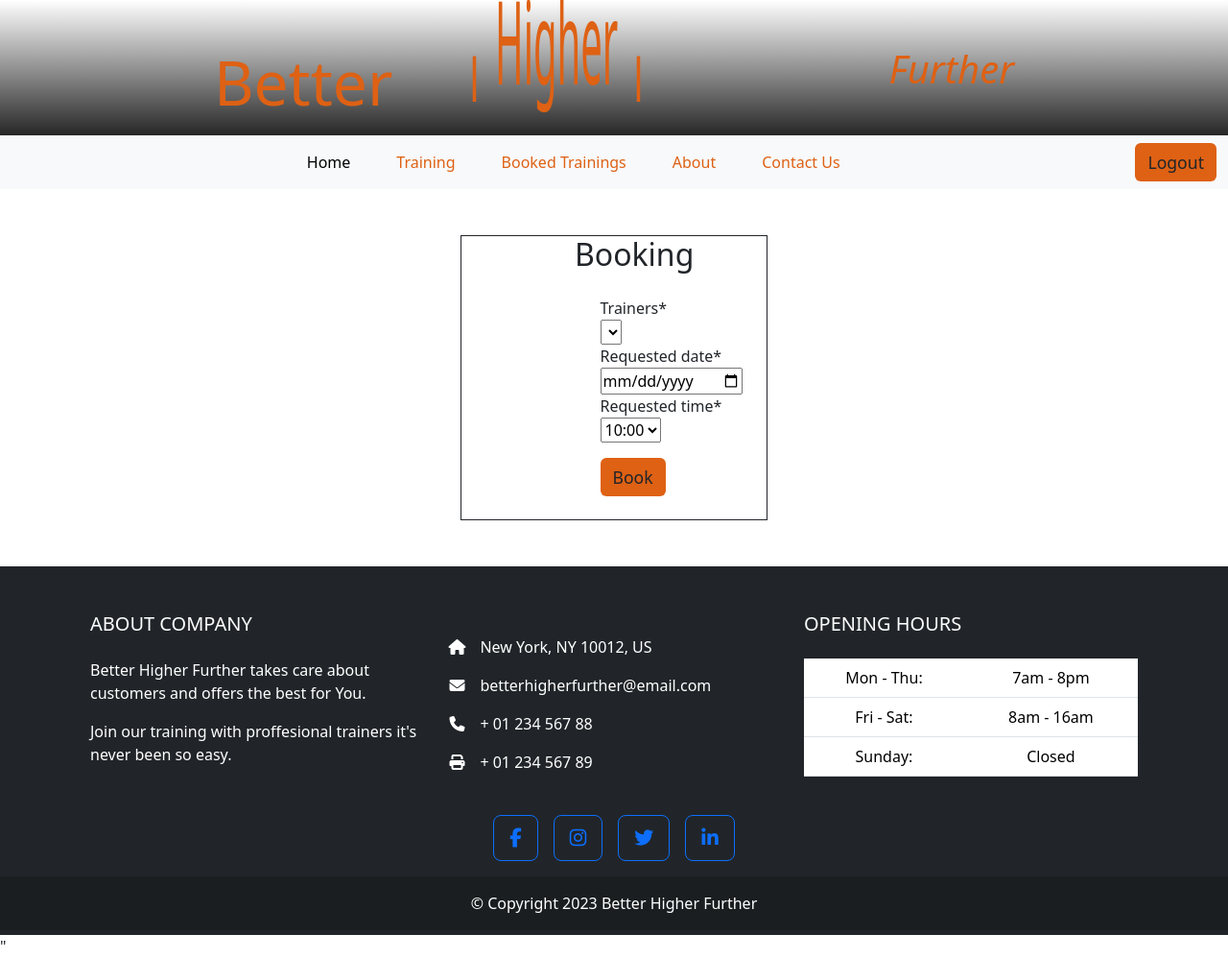
After one commit to BogdanFSD/Better_Hgher_Further, a Django app: page /class_booking/ in a window 1280 px wide. The commit adds this page. Shown: the whole page at 96% size. Run offline with Django 3.2, Linux system fonts and the light colour scheme; the visitor is signed in with stand-in values (Sample User, id 1); lists and menus that the app fills with data are empty; some libraries are stand-ins or nearby versions; some web fonts are replaced.

Commit message:
finished views for booking session, styled booking, linked form

```diff
--- a/better_higher/urls.py
+++ b/better_higher/urls.py
@@ -20,5 +20,6 @@ urlpatterns = [
     path('admin/', admin.site.urls),
     path('', include('home.urls'), name='home_urls'),
     path('accounts/', include('allauth.urls')),
-    path('summernote/', include('django_summernote.urls')),
+    path('class_booking/', include('booking.urls')),
+
 ]
--- a/booking/admin.py
+++ b/booking/admin.py
@@ -5,4 +5,5 @@ from .models import Booking_class
 
 @admin.register(Booking_class)
 class Booking_class_Admin(admin.ModelAdmin):
-    list_dsiplay = ('user', 'trainers', 'requested_date', 'requested_time', 'status')
+    list_dsiplay = ('user', 'trainers',
+        'requested_date', 'requested_time', 'status')
--- a/booking/forms.py
+++ b/booking/forms.py
@@ -1,3 +1,18 @@
 from django import forms
+from django.forms import ModelForm
+from .models import Booking_class
 
-from .models import Booking_class
+
+class DateInput(forms.DateInput):
+    input_type = 'date'
+
+
+class Booking_class_form(forms.ModelForm):
+    # requested_date = forms.DateField(input_formats=['%d/%m/%Y'])
+
+    class Meta:
+        model = Booking_class
+        fields = ('trainers', 'requested_date', 'requested_time')
+        widgets = {
+            'requested_date': DateInput(),
+        }
--- a/booking/models.py
+++ b/booking/models.py
@@ -36,15 +36,19 @@ for trainer in trainers:
 
 # Booking specific trainer for a class
 
+
 class Booking_class(models.Model):
-    user = models.ForeignKey(User, null=True,on_delete=models.CASCADE)
-    trainers = models.CharField(max_length=10, choices=class_trainers, default="Karol")
-    call_date = models.DateField()
-    call_time = models.CharField(max_length=10, choices=TIME_CHOICES, default="10:00")
-    status = models.CharField(max_length=15, choices=status_of_class, default="In progress")
+    user = models.ForeignKey(User, null=True, on_delete=models.CASCADE)
+    trainers = models.CharField(max_length=10,
+                                choices=class_trainers,
+                                default="Karol")
+    requested_date = models.DateField(null=True)
+    requested_time = models.CharField(max_length=10, choices=TIME_CHOICES,
+                                      default="10:00")
+    status = models.CharField(max_length=15, choices=status_of_class,
+                              default="In progress")
+
 
 def __str__(self):
-    """
-    Return primary key
-    """
+
     return str(self.pk)
--- /dev/null
+++ b/booking/templates/booking/booking.html
@@ -0,0 +1,29 @@
+{% extends "base.html" %}
+{% load static %}
+
+{% block head_title %}Class Booking{% endblock %}
+
+{% block content %}
+{% load crispy_forms_tags %}
+
+
+  <div class="container border border-dark mt-5 mb-5 w-25">
+    <div class="row">
+      <div class="offset-md-4">
+      <h2>Booking</h2>
+    </div>
+  </div>
+  <div class="row">
+    <div class="col-md-8 mt-3 offset-md-5">
+  <form method="post">
+    {% csrf_token %}
+      {{ Booking_class_form|crispy}}
+
+      <button class="btn btn-login mb-4 mt-3 offset" type="submit">Book</button>
+  </div>
+</form>
+</div>
+</div>
+</div>
+
+{% endblock %}
--- /dev/null
+++ b/booking/urls.py
@@ -0,0 +1,10 @@
+from django.urls import path
+
+from . import views
+
+urlpatterns = [
+    path('', views.booking_training, name='booking'),
+    path('booked_training', views.check_booked_classes,
+         name='check_booked_classes'),
+
+]
--- a/booking/views.py
+++ b/booking/views.py
@@ -1,3 +1,120 @@
-from django.shortcuts import render
+from django.shortcuts import get_object_or_404, render
+from django.urls import reverse
+from django.http import HttpResponseRedirect
+from django.contrib import messages
 
+from .models import Booking_class
+from .forms import Booking_class_form
+# import login_required
+import datetime
 # Create your views here.
+
+# @login_required
+
+
+def check_if_available(user_requested_trainers, user_requested_date,
+                       user_requested_time):
+    booking_slot = len(Booking_class.objects.filter(
+        trainers=user_requested_trainers, requested_date=user_requested_date,
+        requested_time=user_requested_time))
+
+    return booking_slot
+
+
+def booking_training(request):
+    if request.method == 'GET':
+        if request.user.is_authenticated:
+            booking_class = Booking_class_form()
+        else:
+            messages.add_message(
+                request, messages.ERROR,
+                "In order to book training you need to log in."
+                "Login here.")
+            url = reverse('account_login')
+            return HttpResponseRedirect(url)
+
+        return render(request, "booking/booking.html", {'Booking_class_form':
+                                                        Booking_class_form})
+    else:
+        if request.method == 'POST':
+            booking_class_form = Booking_class_form(data=request.POST)
+            if booking_class_form.is_valid():
+                user_requested_trainers = request.POST.get('trainers')
+                user_requested_date = request.POST.get('requested_date')
+                user_requested_time = request.POST.get('requested_time')
+
+                # date_format = datetime.datetime.strptime(user_requested_time,
+                #  "%m/%d/%Y").strftime("%Y/%m/%d")
+
+                bookin_available = check_if_available(user_requested_trainers,
+                                                      user_requested_date,
+                                                      user_requested_time)
+
+                if bookin_available > 0:
+                    messages.add_message(
+                        request, messages.ERROR,
+                        "This time and date already booked"
+                        f"{user_requested_time} on {user_requested_date}.")
+
+                    return render(request, 'booking/booking.html',
+                                  {'Booking_class_form': Booking_class_forms})
+
+                else:
+                    booking_data = Booking_class_form().save(commit=False)
+                    booking_data.user = request.user
+                    booking_data.save()
+
+                    messages.add_message(
+                        request, messages.SUCCESS,
+                        f"Your booking with {user_requested_trainers} "
+                        f"on {user_requested_date} at {user_requested_time}"
+                        f" has been submitted.")
+                    url = reverse('booking')
+
+                    return HttpResponseRedirect(url)
+
+            else:
+                messages.add_message(
+                    request, messages.ERROR,
+                    "Sorry, something was not quite right. "
+                    "Please try again.")
+            return render(
+                        request,
+                        'pt_bookings/bookings.html',
+                        {'booking_form': booking_form})
+        else:
+            messages.add_message(
+                request, messages.ERROR,
+                "Sorry, something was not quite right. "
+                "Please try again.")
+            url = reverse('bookings')
+            return HttpResponseRedirect(url)
+
+
+def check_booked_classes(request):
+    if request.user.is_authenticated:
+        if request.user.is_superuser:
+            booked_classes = Booking_class.objects.filter(
+                trainers=request.user).order_by(requested_date)
+            booked_classes_count = Booking_class.objects.count()
+            if booked_classes_count == 0:
+                messages.add_message(request, messages.ERROR,
+                                     "Nothing booked.")
+            url = reverse('home')
+            return HttpResponseRedirect(url)
+        else:
+            booked_classes = BookPTSession.objects.filter(
+                                user=request.user).order_by('requested_date')
+            booked_classes_count = BookPTSession.objects.count()
+            if booked_classes_count == 0:
+                messages.add_message(
+                    request, messages.ERROR,
+                    "Nothing booked yet. Please book your training.")
+                url = reverse('booking')
+                return HttpResponseRedirect(url)
+        template = 'pt_bookings/booked_classes.html'
+        context = {
+            'classes': booked_classes
+        }
+
+        return render(request, template, context)
--- a/home/templates/home/contact.html
+++ b/home/templates/home/contact.html
@@ -7,6 +7,9 @@
   <script type="text/javascript"
     src="https://cdn.jsdelivr.net/npm/@emailjs/browser@3/dist/email.min.js">
   </script>
+  <script type="text/javascript"
+  src="../static/js/sendEmail.js">
+</script>
 {% endblock %}
 {% block content %}
 <h1 class="text-center">
@@ -16,7 +19,7 @@
 <div class="container d-flex justify-content-between">
     <div class="container  ">
         <div class="col-10">
-            <form onsubmit="return sendMail(this);" method="POST" id="contact_form">
+            <form onsubmit="return sendEmail(this);" method="POST" id="contact_form">
               {% csrf_token %}
               <h2>Call Us</h2>
               <p><i class="fa-solid fa-phone"></i> 07717 755 970</p>
--- a/home/templates/home/index.html
+++ b/home/templates/home/index.html
@@ -53,9 +53,9 @@
                     <p class="text-center text-white">
                         For those who preffer calmer way of training but defenitely not easier we offer Yoga. Especially now Yoga might
                         be powerfull as it helps to be more concentrated and get rid of stress at the same time and that is only small
-                        bonusses that yoga offers. Yoga can ease arthritis symptoms, protect you from injury, increase cognitive availability
+                        bonusses that Yoga offers. Yoga can ease arthritis, protect you from injury, increase cognitive availability
                          big community where you can find variety of people and potential friends it is so important. Sounds like for you? Check out what type of yoga our
-                         amazing team can offer for you.
+                         amazing team offers for you.
                     </p>
                   </div>
                 </div>
--- a/home/views.py
+++ b/home/views.py
@@ -11,7 +11,6 @@ def training(request):
     return render(request, 'home/training.html')
 
 
-
 def about(request):
     return render(request, 'home/about.html')
 
--- a/static/css/style.css
+++ b/static/css/style.css
@@ -203,3 +203,11 @@ footer a{
   position: absolute;
   left:10%
 }
+
+.card-login {
+	width: 50%;
+	padding-top: 3rem;
+	padding-bottom: 3rem;
+	margin: 1rem auto 2rem auto;
+	box-shadow: 0.1rem 0.1rem #000;
+}
--- /dev/null
+++ b/static/js/script.js
@@ -0,0 +1,5 @@
+$(function () {
+    $("#id_requested_date").datepicker({
+      format:'dd/mm/yyyy',
+    });
+  });
--- a/static/js/sendEmail.js
+++ b/static/js/sendEmail.js
@@ -1,4 +1,4 @@
-const contactUsForm = document.getElementById('contact_form');
+
 
 
 function sendEmail(contactForm) {
--- a/templates/base.html
+++ b/templates/base.html
@@ -10,6 +10,7 @@
     <meta name="keywords" content="Training, gym, yoga, health, health center">
    <!--Bootstrap Link-->
     <link href="https://cdn.jsdelivr.net/npm/bootstrap@5.3.0-alpha1/dist/css/bootstrap.min.css" rel="stylesheet" integrity="sha384-GLhlTQ8iRABdZLl6O3oVMWSktQOp6b7In1Zl3/Jr59b6EGGoI1aFkw7cmDA6j6gD" crossorigin="anonymous">
+
     <!-- CSS Stylesheet -->
     <link rel="stylesheet" href="{% static 'css/style.css' %}">
     <title> {% block head_title %}Better Higher Further{% endblock %}</title>
@@ -53,7 +54,7 @@
                         Availability
                     </a>
                     <div class="dropdown-menu" aria-labelledby="navbarDropdown">
-                        <a class="dropdown-item mx-3" href="#">Book Training</a>
+                        <a class="dropdown-item mx-3" href="{% url 'booking' %}">Book Training</a>
                         <a class="dropdown-item mx-3" href="#">My Trainings</a>
                     </div>
                 </li>
@@ -178,5 +179,6 @@
     <script src="https://kit.fontawesome.com/7daaaf94bb.js" crossorigin="anonymous"></script>
     <!--Send Email JS-->
     <script src="../static/js/sendEmail.js"></script>"
+
 </body>
 </html>
```
Also changed, not shown: better_higher/settings.py (+17 -4 lines), templates/account/logout.html (+16 -3 lines), booking/migrations/0004_auto_20230110_2134.py (added), booking/migrations/0005_alter_booking_class_requested_date.py (added), 1 other file.
